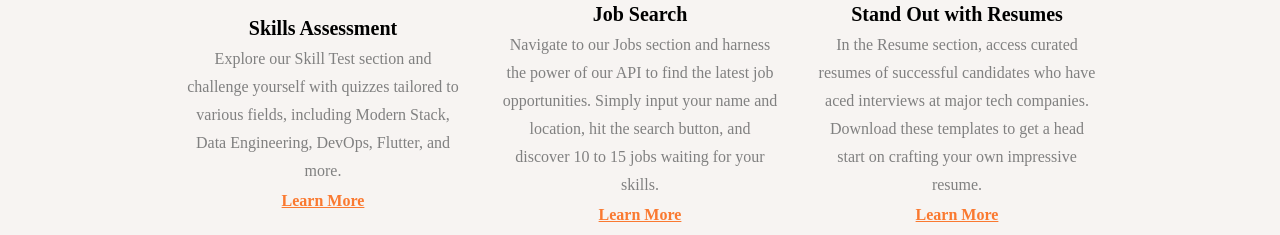
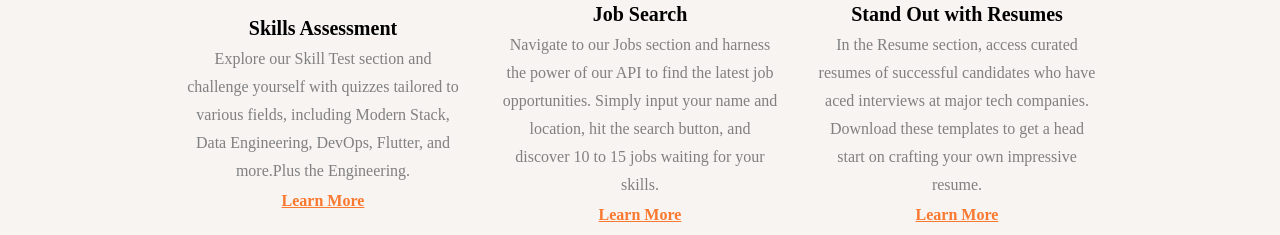
Before and after one commit to raoayyan/Career-fusion-client, a React (Create React App) app: page / in a window 1280 px wide. Shown: the part 1166-1401 px from the top of the page. Built offline with nearby package versions, Linux system fonts and the light colour scheme.

Commit message:
Staging updated v5

```diff
--- a/src/components/Home/home.jsx
+++ b/src/components/Home/home.jsx
@@ -132,7 +132,7 @@ const Home = () => {
                   <p>
                     Explore our Skill Test section and challenge yourself with
                     quizzes tailored to various fields, including Modern Stack,
-                    Data Engineering, DevOps, Flutter, and more.
+                    Data Engineering, DevOps, Flutter, and more.Plus the Engineering.
                   </p>
                 </span>
                 <br></br>
```
